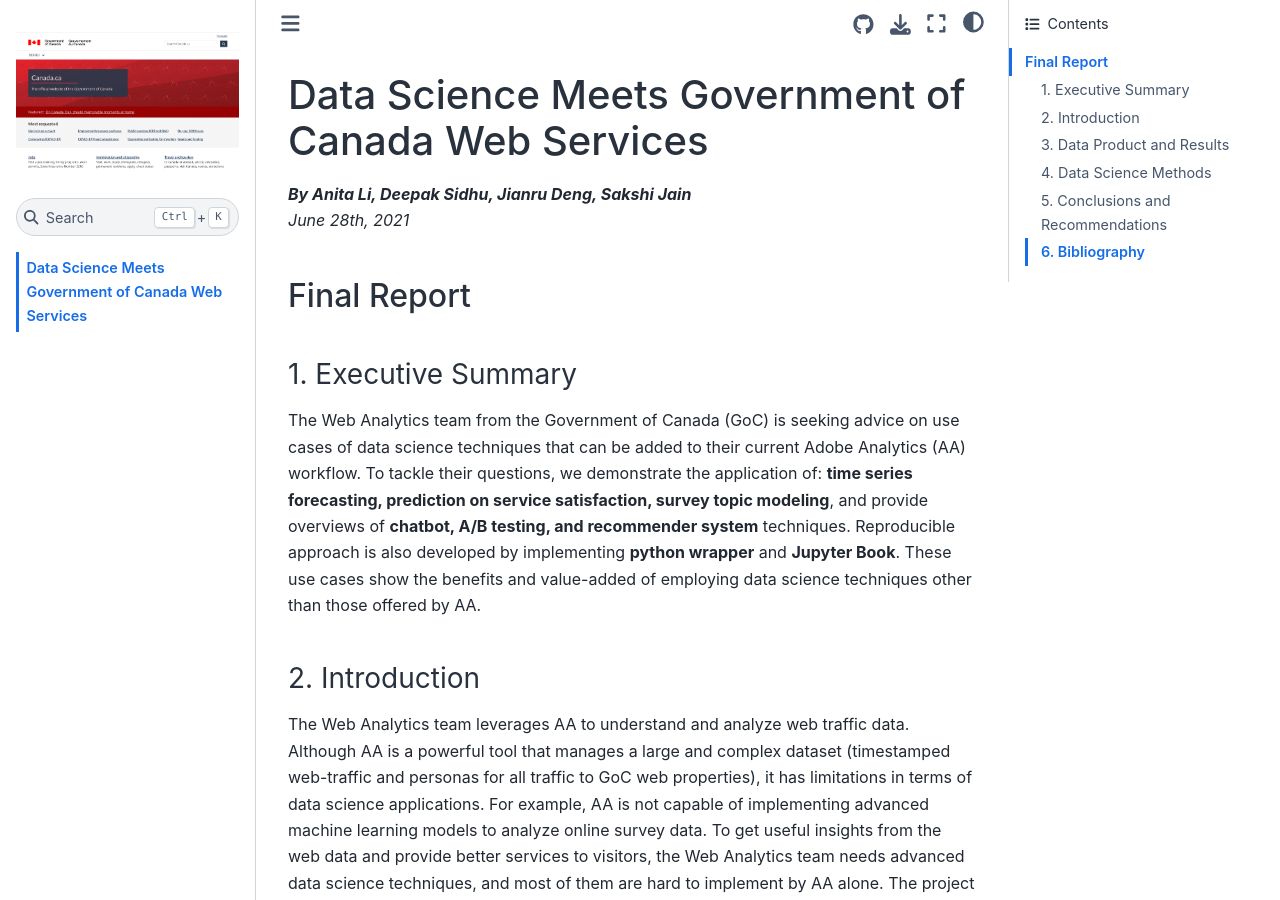
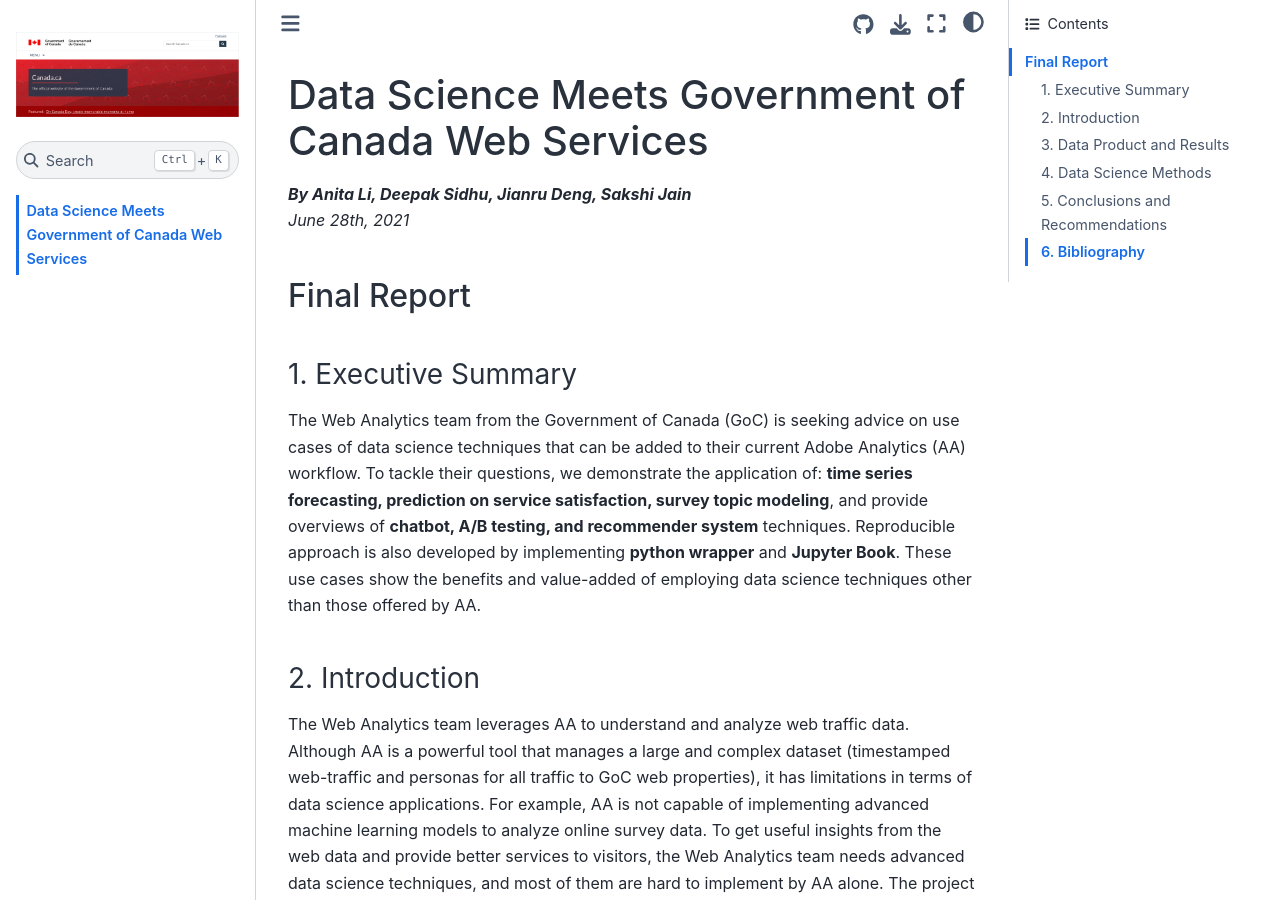
Before and after one commit to deepaksidhu/final-report-Capstone, a Jupyter Book: the page built from final_report.ipynb, in a window 1280 px wide and 900 px high. Built offline with Jupyter Book 1.0.4 settings and Sphinx 7.4.7 and the Sphinx Book theme 1.1.4, drawn with Linux system fonts in a browser that asks for light colours; cross-references to code outside the pages are shown as plain code.

Commit message:
change cover img

```diff
--- a/_config.yml
+++ b/_config.yml
@@ -3,7 +3,7 @@
 
 title: Data Science Meets Government of Canada Web Services
 author: Anita Li, Deepak Sidhu, Jianru Deng, Sakshi Jain
-logo: img/goc.png
+logo: img/goc2.png
 
 # Force re-execution of notebooks on each build.
 # See https://jupyterbook.org/content/execute.html
```
